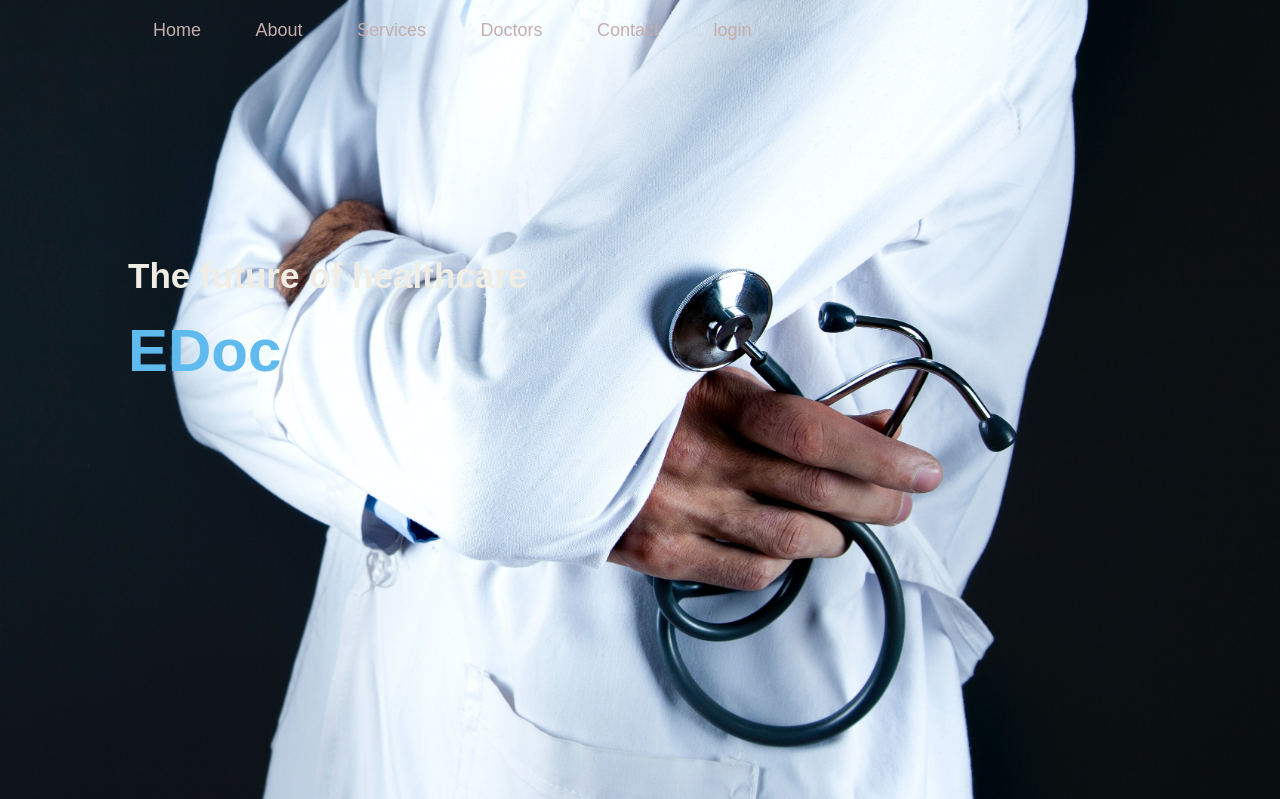
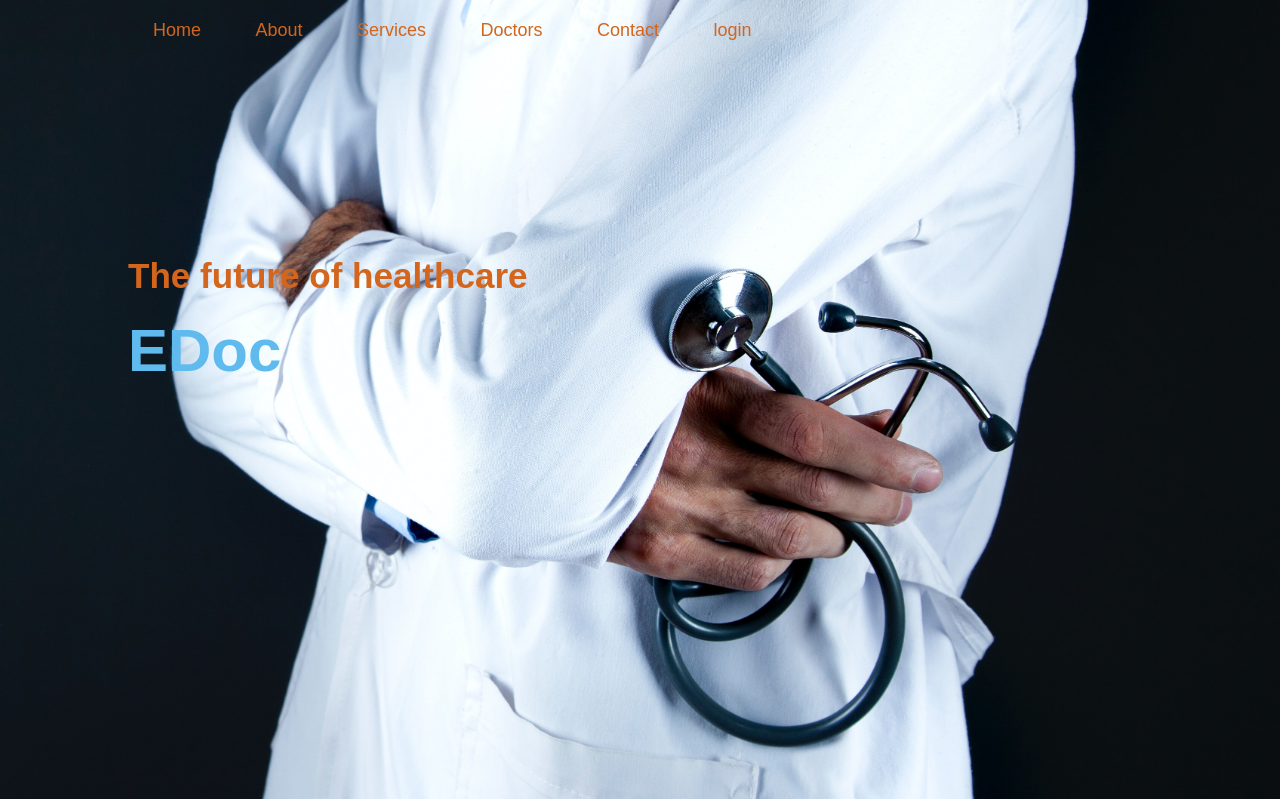
Before and after one commit to hamdani2020/EDoc, a Flask app: page / in a window 1280 px wide. Shown: the top 799 px of the page. Run offline with Flask 3, Linux system fonts and the light colour scheme; some libraries are stand-ins or nearby versions.

Commit message:
worked css

```diff
--- a/static/style.css
+++ b/static/style.css
@@ -58,7 +58,7 @@ nav ul li {
 }
 
 nav ul li a {
-    color: #c6aeae;
+    color: #d3651c;
     text-decoration: none;
     font-size: 18px;
     position: relative;
@@ -86,7 +86,7 @@ nav ul li a:hover::after {
 }
 
 .headertext h3 {
-    color: #F0EDE5
+    color: #d3651c
 }
 
 .headertext h1 {
```
Also changed, not shown: instance/EDoc.db.
